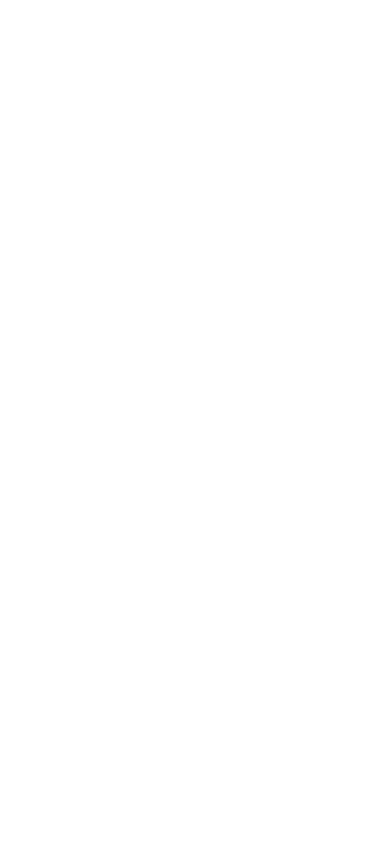
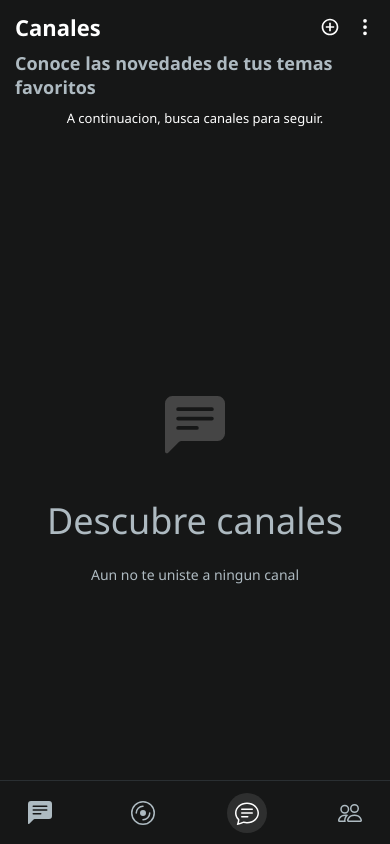
Before and after one commit to mansillalucianodamian/TrabajoPracticoFinal, a React (Vite) app: page /channels in a window 390 px wide. Before the commit this address had no page. Built offline with nearby package versions, Linux system fonts and the light colour scheme.

Commit message:
Cambios 19:37

```diff
--- a/src/App.jsx
+++ b/src/App.jsx
@@ -3,6 +3,7 @@
 import ContactScreen from './Screens/ContactScreen/ContactScreen'
 import ChatSCreen from './Screens/ChatScreen/ChatScreen'
 import StatusScreen from './Screens/StatusScreen/StatusScreen'
+import ChannelScreen from './Screens/ChannelScreen/ChannelScreen'
 
 
 
@@ -23,6 +24,10 @@
 			path='/status'
 			element={<StatusScreen/>}
 			/>
+			<Route
+			path='/channels'
+			element={<ChannelScreen/>}
+			/>
 		</Routes>
 
 	</div>
--- /dev/null
+++ b/src/Screens/ChannelScreen/ChannelScreen.css
@@ -0,0 +1,28 @@
+.channel_text {
+    display: flex;
+    width: 100%;
+    height: 69px;
+    flex-direction: column;
+    justify-content: center;
+    align-items: center;
+    gap: 10px;
+}
+
+.text_my_channel {
+    font-size: 18px;
+    font-weight: 600;
+    color: #aebac1;
+}
+
+@media screen and (max-width: 1020px) {
+    .status_list {
+        display: none;
+    }
+
+    .status_content {
+        max-width: 100%;
+        width: 100%;
+        border-right: none;
+    }
+
+    }
--- /dev/null
+++ b/src/Screens/ChannelScreen/ChannelScreen.jsx
@@ -0,0 +1,38 @@
+import React from 'react'
+import ContactScreen from '../ContactScreen/ContactScreen'
+import ICONS from '../../constanst/Icons'
+import './ChannelScreen.css'
+
+const ChannelScreen = () => {
+    return (
+        <div className='status_conteiner' >
+            <ContactScreen showPerfil={false} showContact={false} />
+            <div className="status_content">
+                <div className='status_header'>
+                    <h2 className='title_principal'>Canales</h2>
+                    <div className='icons_estatus'>
+                        <ICONS.PlusC />
+                        <ICONS.Optiopns />
+                    </div>
+                </div>
+                <div className='channel_text'>
+                    <span className='text_my_channel'>Conoce las novedades de tus temas favoritos</span>
+                    <span className='text_description'>A continuacion, busca canales para seguir.</span>
+                </div>
+                <div className='status_text_content'>
+                    <ICONS.ChatLeft className='status_icon' />
+                    <span className='status_title'>Descubre canales</span>
+                    <span className='status_description'>Aun no te uniste a ningun canal</span>
+                </div>
+            </div>
+            <div className='status_list'>
+                <ICONS.ChatLeft className='status_icon'></ICONS.ChatLeft>
+                <h2 className='status_title'>Descubre canales</h2>
+                <span className='status_description'>Entretenimiento, deportes, noticias, estilo de vida, personas y mucho más. Sigue los canales que te interesan.</span>
+                <span className='status_security'> <ICONS.Lock className='lock_icon' />Tus actualizaciones de estado están cifradas de extremo a extremo.</span>
+            </div>
+        </div>
+    )
+}
+
+export default ChannelScreen
--- a/src/Screens/ContactScreen/ContactScreen.css
+++ b/src/Screens/ContactScreen/ContactScreen.css
@@ -260,16 +260,43 @@
         display: none;
 
     }
-    .contact_search imput{
+
+    .contact_search imput {
         width: auto;
     }
+
     .sidebar_header {
+        flex-direction: row;
+        height: 64px;
+        width: 100vw;
+        max-width: 100%;
+        border-right: none;
+        border-top: 1px solid #2a2f32;
+        position: fixed;
+        bottom: 0;
+        left: 0;
+        z-index: 1000;
+        padding: 10px 20px;
+    }
+
+    .sidebar_icons_top {
+        border: none;
+        display: flex;
+        flex-direction: row;
+        gap: 20px;
+        align-items: center;
+        color: white;
+        max-width: 100%;
+        width: 100%;
+        justify-content: space-between;
+    }
+
+    .sidebar_bottom {
         display: none;
     }
 
     .contact_conteiner {
         max-width: 100%;
         width: 100%;
-        border-right: none;
     }
 }
--- a/src/Screens/ContactScreen/ContactScreen.jsx
+++ b/src/Screens/ContactScreen/ContactScreen.jsx
@@ -28,7 +28,12 @@
           >
             <ICONS.Disc />
           </NavLink>
-          <button className='icon-button'><ICONS.ChatText /></button>
+          <NavLink
+            to="/channels"
+            className={({ isActive }) => isActive ? 'icon-button active' : 'icon-button'}
+          >
+          <ICONS.ChatText />
+          </NavLink>
           <button className='icon-button'><ICONS.People /></button>
         </div>
         <div className="sidebar_bottom">
--- a/src/Screens/StatusScreen/StatusScreen.css
+++ b/src/Screens/StatusScreen/StatusScreen.css
@@ -15,7 +15,7 @@
     width: 100%;
     border-right: 1px solid #2a2f32;
     flex-shrink: 0;
-    color: #aebac1;
+    color: white;
 }
 .status_header{
     position: sticky;
@@ -33,13 +33,15 @@
     flex-direction: row;
     height: 69px;
     width: 100%;
+    align-items: center;
 }
 
 .status_text{
     display: flex;
     flex-direction: column;
     justify-content: flex-start;
-
+    padding: 12px 12px 0 12px;
+    align-content: center;
 }
 
 .status_list {
@@ -90,8 +92,37 @@
 .title_text_status{
     font-size: 16px;
     color: #21c063;
+    margin-top: 20px;
+    font-weight: 200;
 }
 .text_my_state{
     font-size: 16px;
-    font-weight: 200;
+    font-weight: 400;
 }
+
+.icons_estatus{
+    display: flex;
+    flex-direction: row;
+    font-size: 20px;
+    gap: 15px;
+    font-weight: 400;
+}
+
+.avatar_status{
+    width: 40px;
+    height: 40px;
+    border-radius: 50%;
+    margin-top: 24px;
+    border: 2px dashed #21c063;
+    padding: 2px;
+}
+
+.status_text_content{
+    display: flex;
+    flex-direction: column;
+    justify-content: center;
+    padding: 12px 12px 0 12px;
+    align-items: center;
+    height: 100vh;
+    text-align: center;
+}
--- a/src/Screens/StatusScreen/StatusScreen.jsx
+++ b/src/Screens/StatusScreen/StatusScreen.jsx
@@ -10,20 +10,24 @@
       <div className="status_content">
         <div className='status_header'>
           <h2 className='title_principal'>Estados</h2>
-          <div>
+          <div className='icons_estatus'>
             <ICONS.PlusC />
             <ICONS.Optiopns />
           </div>
         </div>
         <div className='status_img'>
-          <img className='avatar' src="/images/messi.webp" alt="" />
+          <img className='avatar_status' src="/images/messi.webp" alt="" />
           <div className='status_text'>
             <span className='text_my_state'>Mi estado</span>
             <span className='text_description'>Haz click para añadir una actualizacion de estado</span>
           </div>
         </div>
         <h3 className='title_text_status'>RECIENTE</h3>
-
+        <div className='status_text_content'>
+          <ICONS.Disc className='status_icon' />
+          <span className='status_title'>Comparte actualizaciones de estado</span>
+          <span className='status_description'>Aun no posees estados</span>
+        </div>
       </div>
       <div className='status_list'>
         <ICONS.Disc className='status_icon'></ICONS.Disc>
```
Also changed, not shown: src/Screens/ChatScreen/ChatScreen.css (+0 -16 lines).
